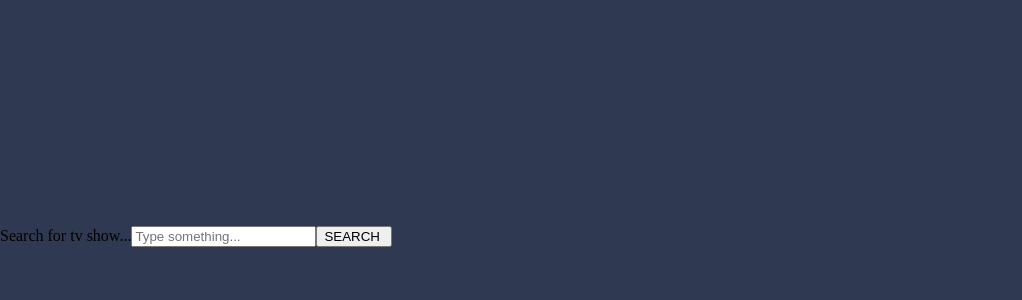
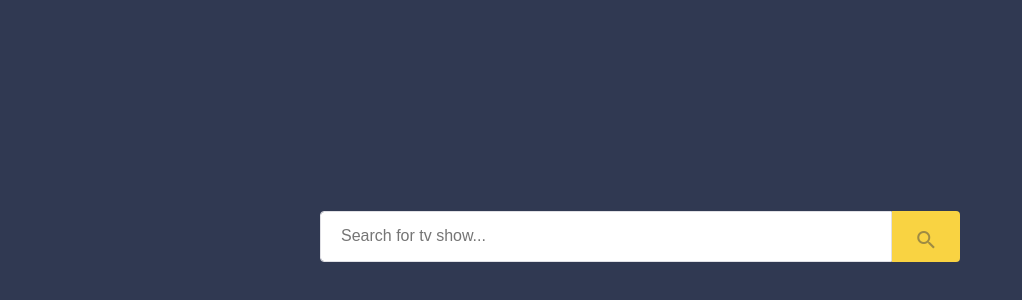
Before and after one commit to ABTanjir/themoviedb, a Nuxt app: page / in a window 1280 px wide. Shown: the part 164-464 px from the top of the page, without its empty margins (0-1022 px from the left). Built offline with nearby package versions, Linux system fonts and the light colour scheme.

Commit message:
index page design

```diff
--- a/assets/scss/common.scss
+++ b/assets/scss/common.scss
@@ -1,17 +1,25 @@
+@import url('https://fonts.googleapis.com/css2?family=Poppins:wght@200;400;500;600&display=swap');
+@import url('https://fonts.googleapis.com/icon?family=Material+Icons');
+
 $theme-colors: (
   'dark': #303952,
 );
 
 *, *::before, *::after {
   box-sizing: border-box;
-}
-
-* {
   margin: 0;
 }
 
 body {
+  font-family: 'Poppins', sans-serif;
   background: map-get($theme-colors, dark);
+  display: flex;
+  flex-direction: column;
+  flex-wrap: wrap;
+}
+
+a{
+  text-decoration: none;
 }
 
 h3{
--- a/pages/index.vue
+++ b/pages/index.vue
@@ -1,21 +1,119 @@
 <template>
-  <div>
-    <form role="search" method="get" class="search-form form" action="">
+  <div class="col-half mx-auto">
+    <form method="get" class="search-form form" action="/search">
       <label>
-        <span class="screen-reader-text">Search for tv show...</span>
-        <input type="search" class="search-field" placeholder="Type something..." value="" name="s" title="" />
+        <input type="search" class="search-field" placeholder="Search for tv show..." name="q" v-model="q" />
       </label>
-      <input type="submit" class="search-submit button" value="SEARCH " />
+      <button type="submit" class="search-submit button material-icons">
+        <i class="material-icons">search</i>
+      </button>
+
     </form>
   </div>
 </template>
 
 <script>
 export default {
-  name: 'IndexPage'
+  name: 'IndexPage',
+  data() {
+    return {
+      q: ''
+    }
+  }
 }
 </script>
 
 <style lang="css">
 
+input[type="search"] {
+  -webkit-appearance: none !important;
+  background-clip: padding-box;
+  background-color: white;
+  vertical-align: middle;
+  border-radius: 0.25rem;
+  border: 1px solid #e0e0e5;
+  font-size: 1rem;
+  width: 100%;
+  line-height: 2;
+  padding: 0.375rem 1.25rem;
+  -webkit-transition: border-color 0.2s;
+  -moz-transition: border-color 0.2s;
+  transition: border-color 0.2s;
+}
+
+input[type="search"]:focus {
+  transition: all 0.5s;
+  box-shadow: 0 0 40px #f9d442b9;
+  border-color: #f9d342;
+  outline: none;
+}
+
+form.search-form {
+  display: flex;
+  justify-content: center;
+}
+
+label {
+  flex-grow: 1;
+  flex-shrink: 0;
+  flex-basis: auto;
+  align-self: center;
+  margin-bottom: 0;
+}
+
+input.search-field {
+  margin-bottom: 0;
+  flex-grow: 1;
+  flex-shrink: 0;
+  flex-basis: auto;
+  align-self: center;
+  height: 51px;
+  border-top-right-radius: 0;
+  border-bottom-right-radius: 0;
+}
+
+button.search-submit {
+  height: 51px;
+  margin: 0;
+  padding: 1rem 1.3rem;
+  border-top-left-radius: 0;
+  border-bottom-left-radius: 0;
+  border-top-right-radius: 0.25rem;
+  border-bottom-right-radius: 0.25rem;
+  color: rgba(68, 68, 68, 0.5);
+}
+
+.screen-reader-text {
+  clip: rect(1px, 1px, 1px, 1px);
+  position: absolute !important;
+  height: 1px;
+  width: 1px;
+  overflow: hidden;
+}
+
+.button {
+  display: inline-block;
+  font-weight: 600;
+  font-size: 0.8rem;
+  line-height: 1.15;
+  letter-spacing: 0.1rem;
+  text-transform: uppercase;
+  background: #f9d342;
+  color: #292826;
+  border: 1px solid transparent;
+  vertical-align: middle;
+  text-shadow: none;
+  -webkit-transition: all 0.2s;
+  -moz-transition: all 0.2s;
+  transition: all 0.2s;
+}
+
+.button:hover,
+.button:active,
+.button:focus {
+  cursor: pointer;
+  background: #d4b743;
+  color: #292826;
+  outline: 0;
+}
 </style>
```
